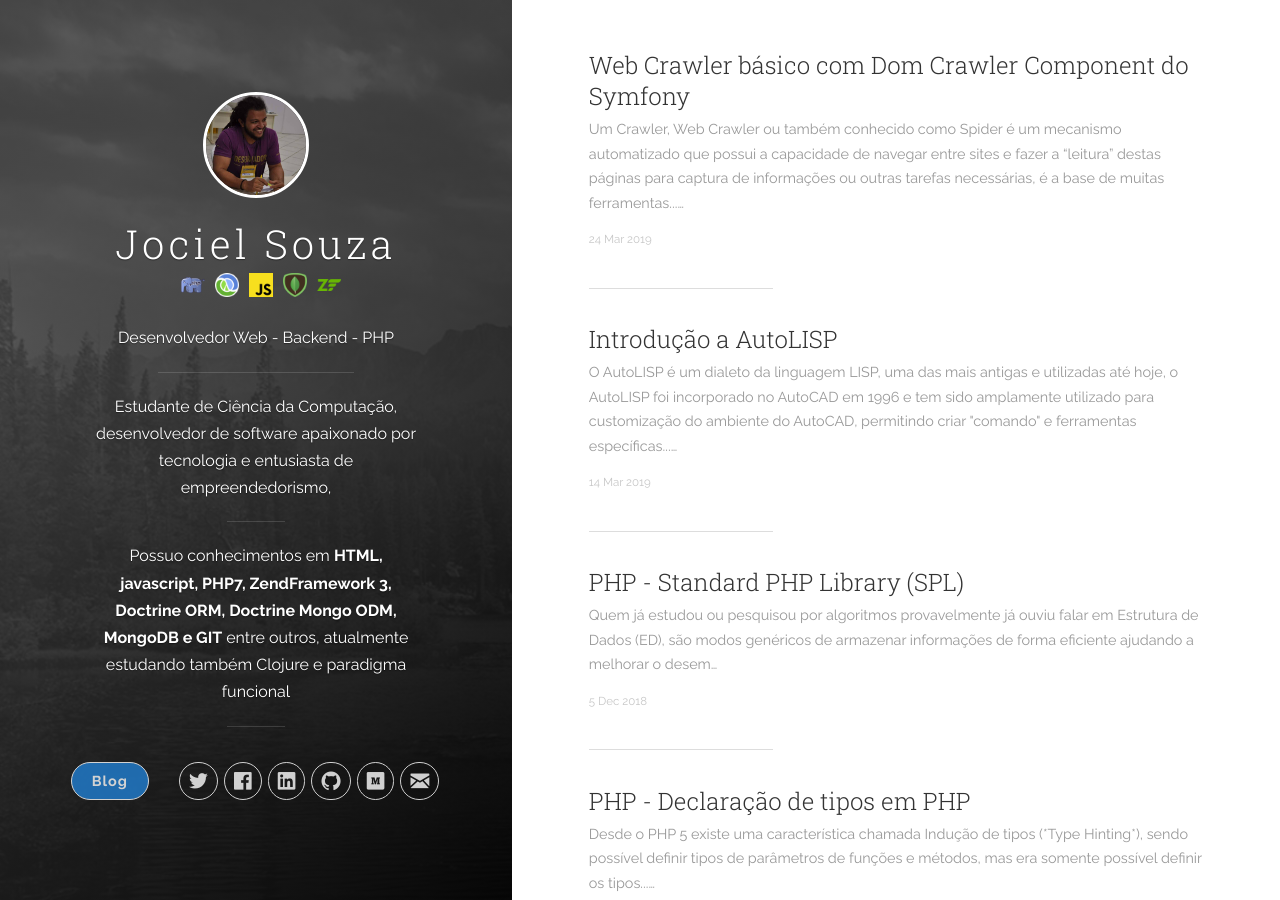
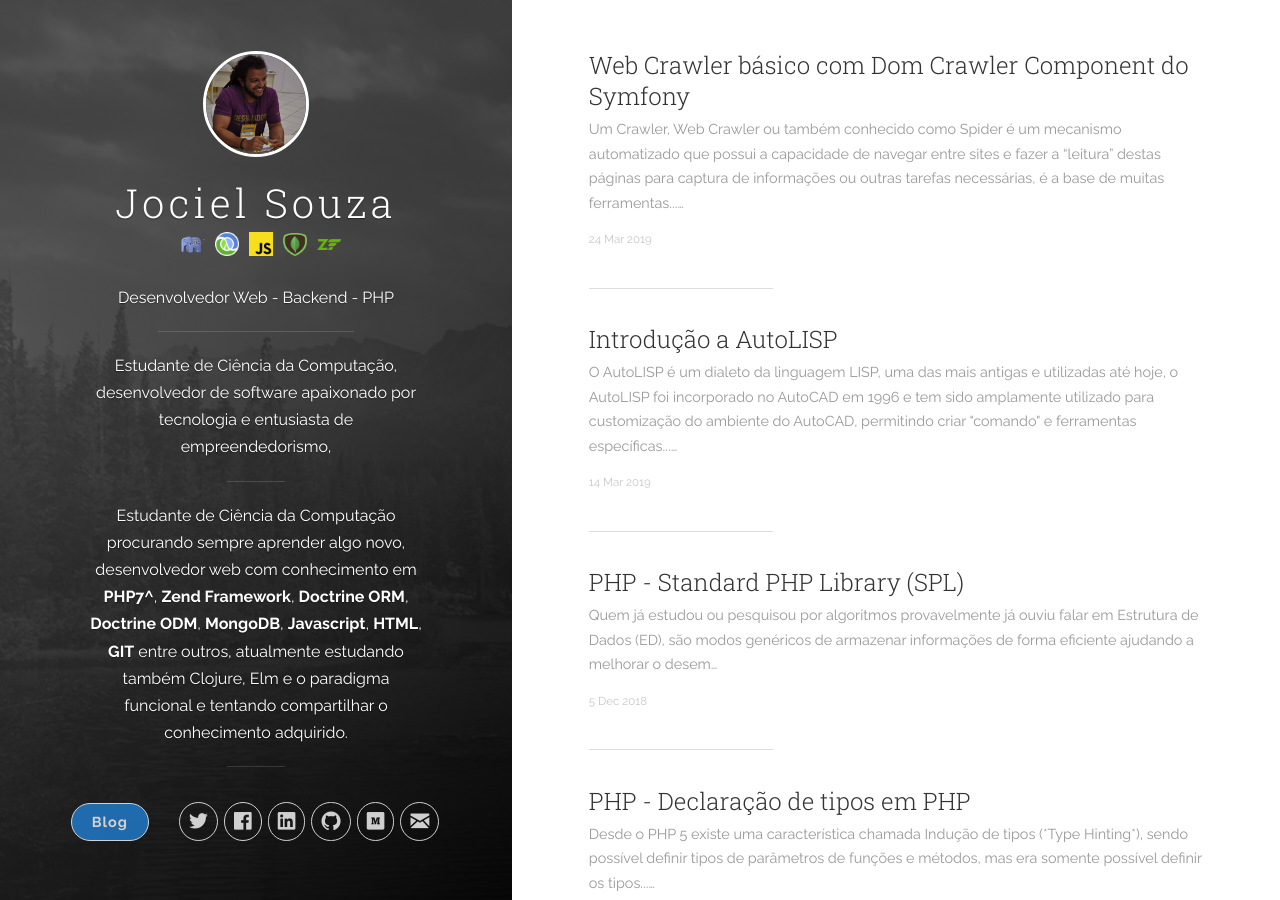
Before and after one commit to Jciel/Jciel.github.io, a Jekyll site: the page built from index.html, in a window 1280 px wide and 900 px high. Built offline with Jekyll 4.4.1, drawn with Linux system fonts in a browser that asks for light colours; nearby versions of some CDN libraries; the list of posts is cut into pages by our own code.

Commit message:
Updated description

```diff
--- a/_includes/header.html
+++ b/_includes/header.html
@@ -34,9 +34,10 @@
         <hr class="panel-cover__divider panel-cover__divider--secondary">
 
       <p class="panel-cover__description">
-        Possuo conhecimentos em <strong>HTML, javascript, PHP7, ZendFramework 3,
-        Doctrine ORM, Doctrine Mongo ODM, MongoDB e GIT</strong> entre outros, atualmente estudando
-        também Clojure e paradigma funcional
+        Estudante de Ciência da Computação procurando sempre aprender algo novo, desenvolvedor web com conhecimento em
+        <strong>PHP7^</strong>, <strong>Zend Framework</strong>, <strong>Doctrine ORM</strong>, <strong>Doctrine ODM</strong>,
+        <strong>MongoDB</strong>, <strong>Javascript</strong>, <strong>HTML</strong>, <strong>GIT</strong> entre outros,
+        atualmente estudando também Clojure, Elm e o paradigma funcional e tentando compartilhar o conhecimento adquirido.
       </p>
 
         <hr class="panel-cover__divider panel-cover__divider--secondary">
```
